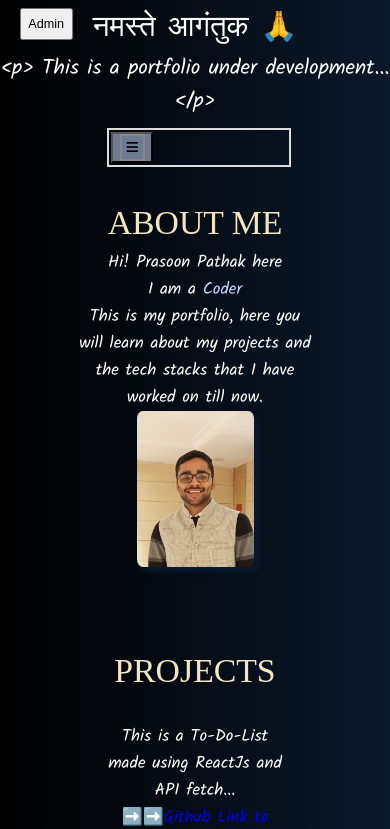
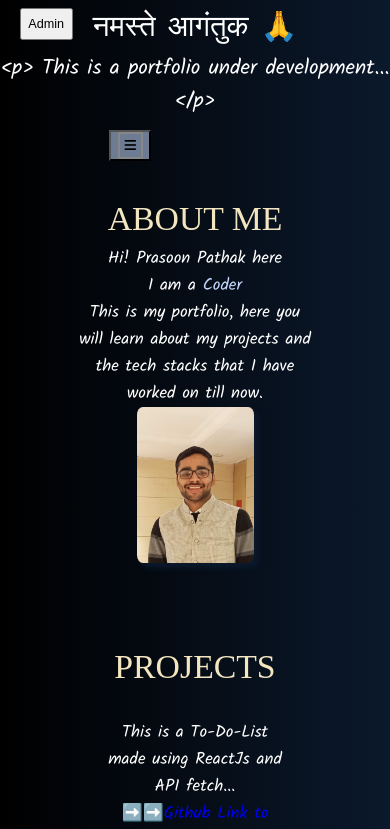
Before and after one commit to PrasoonPathak12/MyPortfolio, a React (Vite) app: page / in a window 390 px wide. Shown: the top 829 px of the page. Built offline with nearby package versions, Linux system fonts and the light colour scheme; a web font is replaced by a local one.

Commit message:
Update App.css

```diff
--- a/src/App.css
+++ b/src/App.css
@@ -468,7 +468,7 @@
     justify-content: end;
     /* background-color: red; */
     flex-direction: column;
-    border: 2px solid gainsboro;
+/*     border: 2px solid gainsboro; */
     padding: 2px;
     width: 100%;
     height: auto;
```
